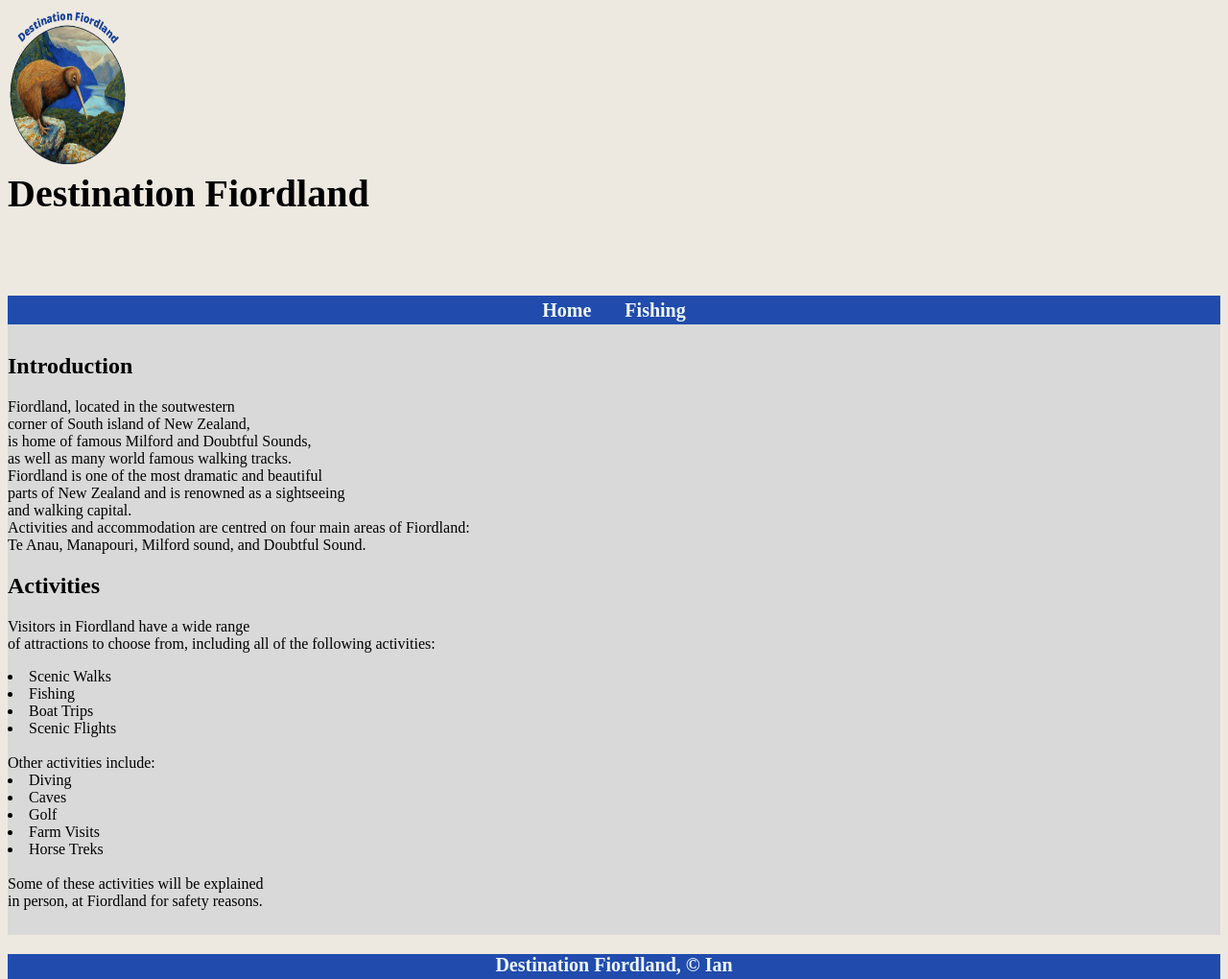
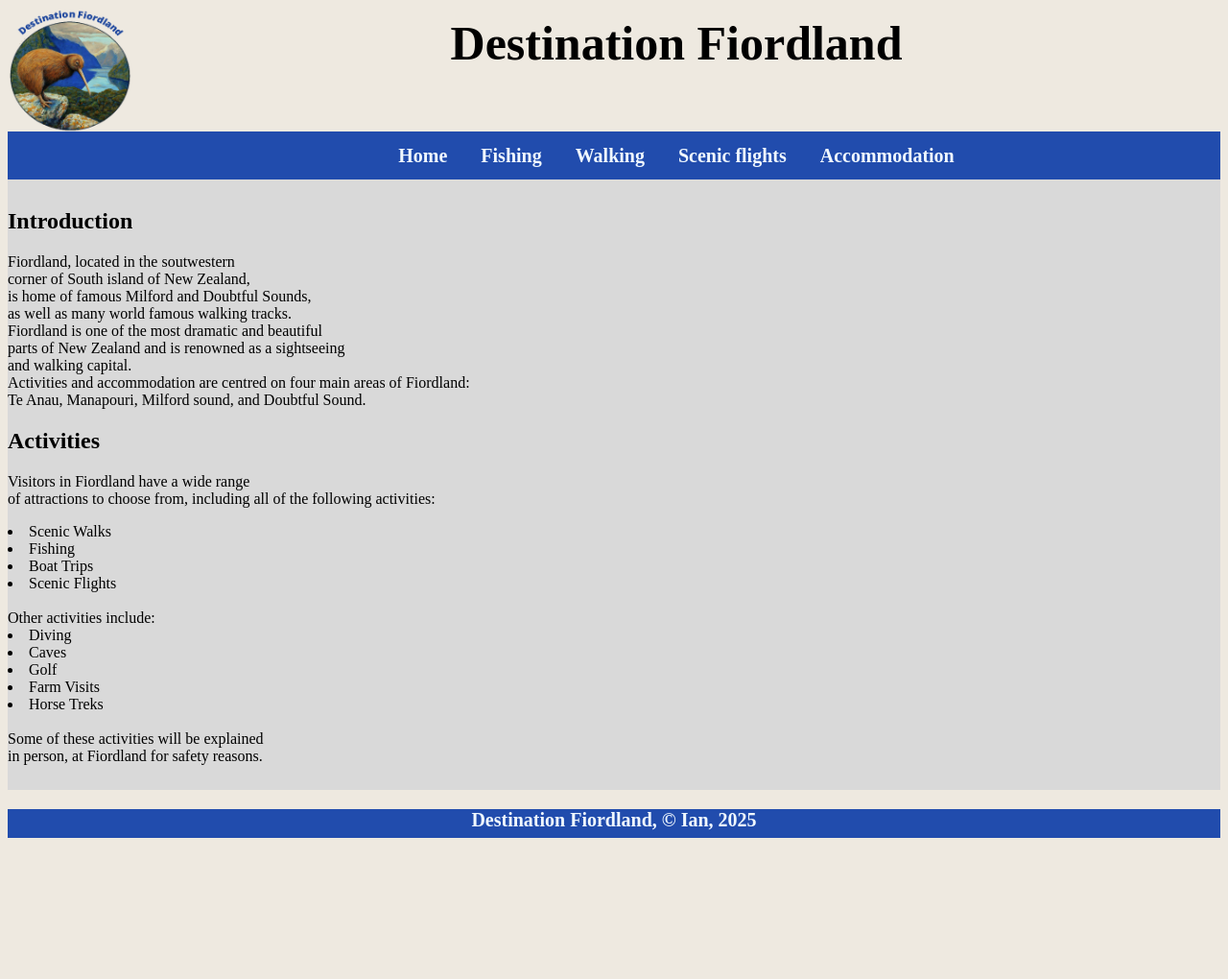
Before and after one commit to ianRHS/DGT-Assessment-Term-3, a plain HTML site: page index.html in a window 1280 px wide. Shown: the top 1020 px of the page at 96% size. After the commit the page ends 881 px from the top, so only its background shows below. Drawn offline with Linux system fonts and the light colour scheme.

Commit message:
Added more pages to add the text later on and added logo and navigation bar

```diff
--- a/index.html
+++ b/index.html
@@ -8,12 +8,21 @@
 </head>
 <body>
 
+
+     <header>
+    <h1>Destination Fiordland</h1>
     <img src="destination-fiordland.png" alt="Destination fiordland logo" class="logo-img">
+    </header>
 
 
 
-    <header>Destination Fiordland</header>
-        <nav><a href="index.html">Home</a> <a href="1.html">Fishing</a></nav>
+        <nav>
+        <a href="index.html">Home</a>
+         <a href="Fishing.html">Fishing</a>
+         <a href="Walking.html">Walking</a>
+         <a href="Scenic flights.html">Scenic flights</a>
+         <a href="Accomodation.html">Accommodation</a>
+         </nav>
 
 
     <main>
@@ -56,7 +65,7 @@
 
 
     <footer>
-        <p>Destination Fiordland, © Ian</p>
+        <p>Destination Fiordland, © Ian, 2025</p>
     </footer>
 
 
--- a/style.css
+++ b/style.css
@@ -1,8 +1,5 @@
 footer {
     background-color: #214CAD;
-}
-
-footer{
     color: aliceblue;
     text-align: center;
     font-size: 20px;
@@ -14,8 +11,8 @@ footer{
 nav {
     background-color: #214CAD;
     text-align: center;
-    height: 30px;
-    line-height: 30px;
+    height: 60x;
+    line-height: 50px;
     font-size: 20px;
     font-weight: bold;
 
@@ -36,9 +33,10 @@ nav a:hover {
 }
 
 .logo-img {
-    display: inline-block;
-    height: 166px;
-    width: 125px;
+    height: 130px;
+    width: 130px;
+    float: left;
+
 
 
 }
@@ -49,13 +47,24 @@ main {
     padding-bottom: 10px;
 }
 
-header {
-    font-size: 40px;
+body {
+    background-color: #EEE9E0;
+
+}
+
+h1 {
+    display: inline;
+    font-size: 50px;
     font-weight: bold;
-    height: 130px;
+    height: 30px;
 
 
 }
-body {
-    background-color: #EEE9E0;
+
+
+header {
+    text-align: center;
+    font-weight: bold;
+    font-size: 60px;
+    margin-bottom: 60px;
 }
```
Also changed, not shown: 1.html (deleted, +0 -12 lines), 2.html (deleted, +0 -12 lines), 3.html (deleted, +0 -12 lines), 4.html (deleted, +0 -12 lines), Accomodation.html (added, +29 -0 lines), Fishing.html (added, +29 -0 lines), Scenic flights.html (added, +29 -0 lines), Walking.html (added, +29 -0 lines).
